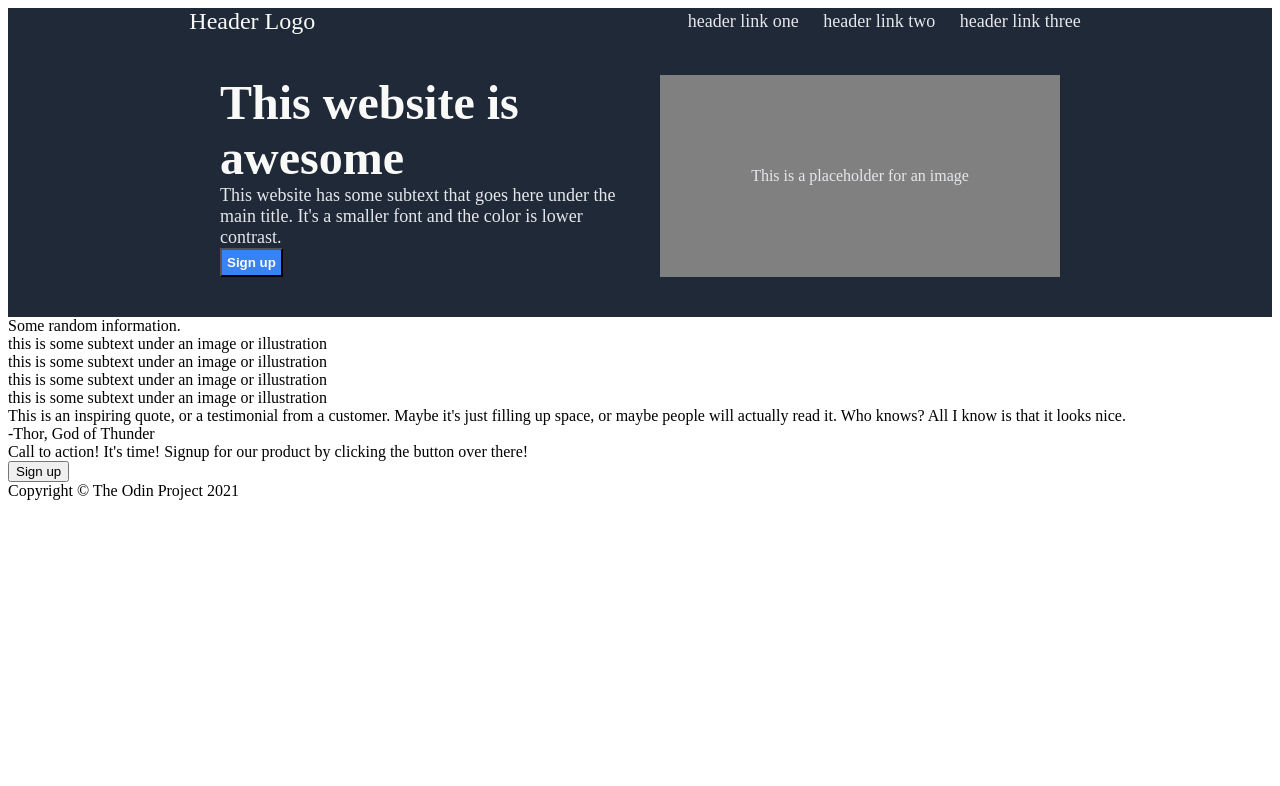
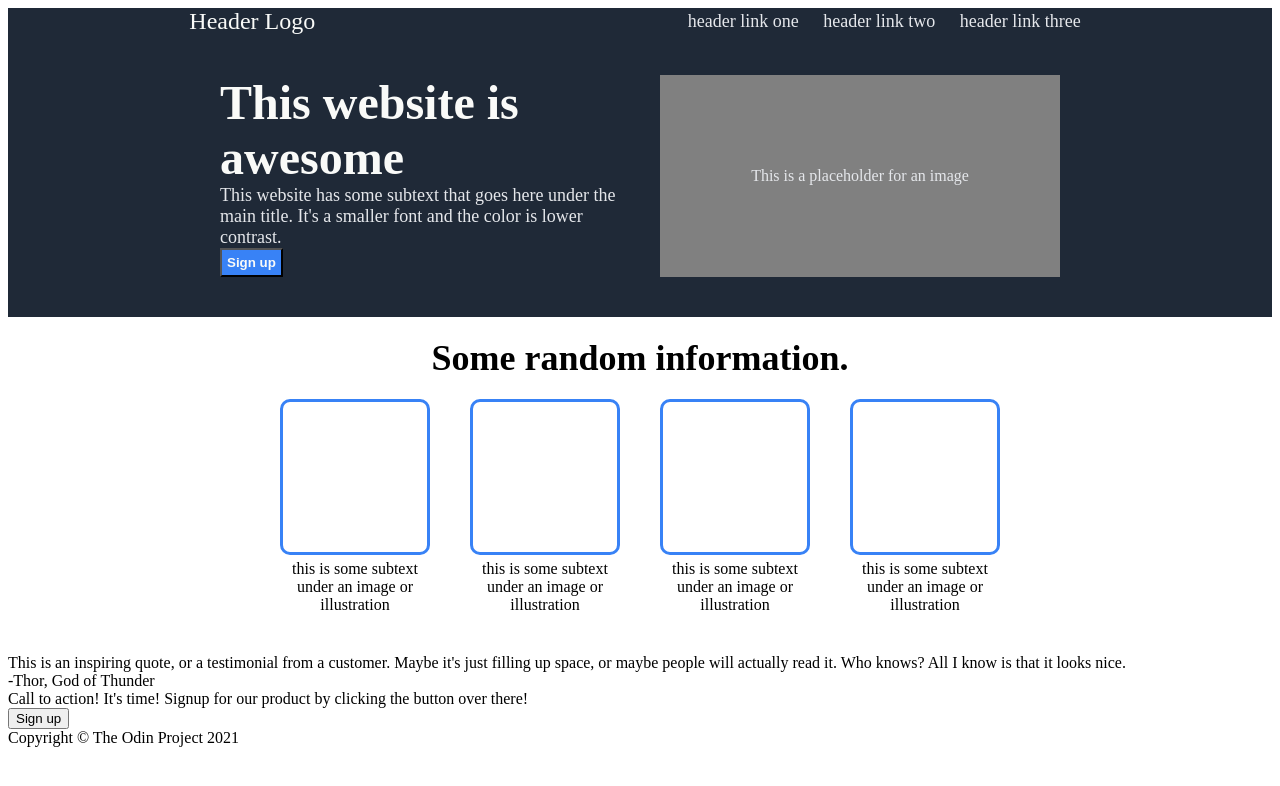
Before and after one commit to shubhshubh99/landing-page, a plain HTML site: page index.html in a window 1280 px wide. Drawn offline with Linux system fonts and the light colour scheme.

Commit message:
Edit index.html & style.css for sec2

```diff
--- a/index.html
+++ b/index.html
@@ -30,6 +30,8 @@
 
         <div class="sec2">
             <div class="sec2-title">Some random information.</div>
+
+            <div class="sec2-content">
                 <div class="imageNtext">
                     <div class="image"></div>
                     <div class="text">this is some subtext under an image or illustration</div>
@@ -48,6 +50,8 @@
                 </div>
             </div>
 
+        </div>
+
         <div class="sec3">
             <div class="quote">This is an inspiring quote, or a testimonial from a customer. Maybe it's just filling up space, or maybe people will actually read it. Who knows? All I know is that it looks nice.</div>
             <div class="thor">-Thor, God of Thunder</div>
--- a/style.css
+++ b/style.css
@@ -53,20 +53,6 @@ a {
     color: #E5E7EB;
 }
 
-.sec1,
-.sec3,
-.footer {
-
-    /* temp-change */
-    /* border: 3px solid blueviolet; */
-}
-
-.sec2,
-.sec4 {
-    /* temp-change */
-    /* border: 3px solid red; */
-}
-
 
 .sec1 {
     display: flex;
@@ -112,3 +98,41 @@ a {
     justify-content: center;
     align-items: center;
 }
+
+.sec2 {
+    /* border: 3px solid green; */
+    padding: 20px;
+}
+
+.sec2-title {
+    /* border: 3px solid rebeccapurple; */
+    display: flex;
+    font-size: 36px;
+    font-weight: bolder;
+
+    justify-content: center;
+}
+
+.sec2-content{
+    /* border: 3px solid black; */
+    display: flex;
+    justify-content: center;
+    gap: 40px;
+    padding: 20px;
+}
+
+.imageNtext .image {
+    border: 3px solid #3882F6;
+    border-radius: 10px;
+    height: 150px;
+    width: 150px;
+}
+.imageNtext {
+    /* border: 3px solid red; */
+    display: flex;
+    max-width: 150px;
+    flex-wrap: wrap;
+    gap: 5px;
+
+    text-align: center;
+}
```
Lines whose indentation alone changed are shown as unchanged.
